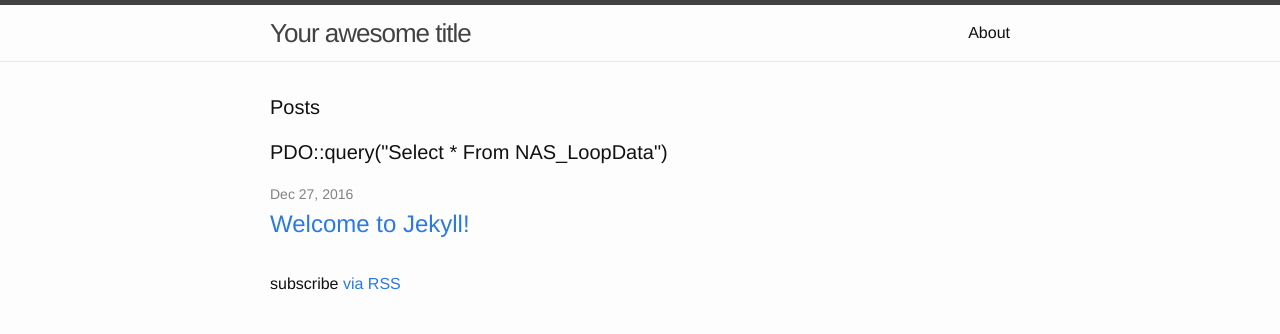
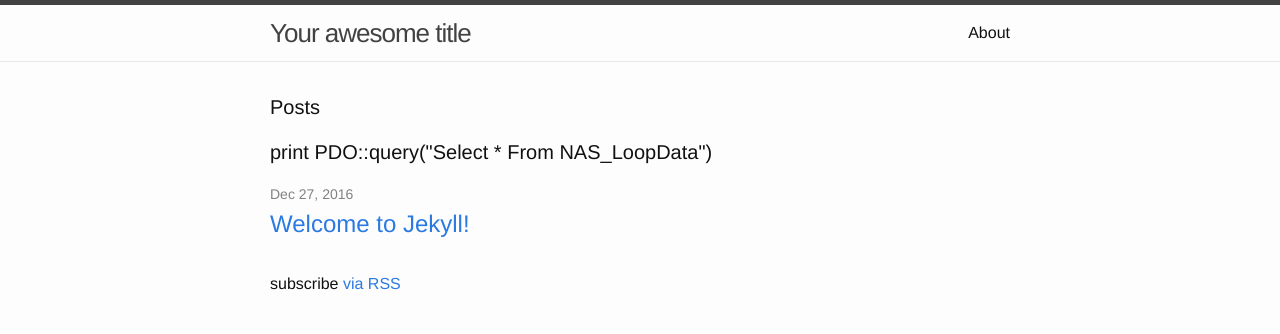
Before and after one commit to JoeSchroeder/JoeSchroeder.github.io, a Jekyll site: the page built from index.html, in a window 1280 px wide. Shown: the top 334 px of the page. Built offline with Jekyll 4.4.1, drawn with Linux system fonts in a browser that asks for light colours.

Commit message:
Update index.html

```diff
--- a/index.html
+++ b/index.html
@@ -15,7 +15,7 @@
 <div class="home">
 
   <h1 class="page-heading">Posts</h1>
-  <h1 class="page-heading">PDO::query("Select * From NAS_LoopData")</h1>
+  <h1 class="page-heading">print PDO::query("Select * From NAS_LoopData")</h1>
 
   <ul class="post-list">
     {% for post in site.posts %}
```
